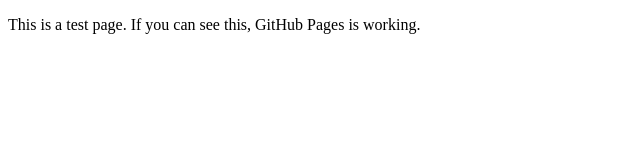
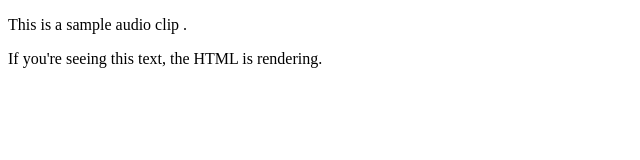
Before and after one commit to mbmotorcyclesproject/soundbite-host, a plain HTML site: page index.html in a window 1280 px wide. Shown: the whole page, without its empty margins (0-640 px from the left). Drawn offline with Linux system fonts and the light colour scheme.

Commit message:
Update index.html

```diff
--- a/index.html
+++ b/index.html
@@ -3,9 +3,19 @@
 <head>
   <meta charset="utf-8">
   <title>Soundcite Test</title>
-  <!-- <script src="soundcite.js"></script> -->
+  <script src="soundcite.js"></script>
 </head>
 <body>
-  <p>This is a test page. If you can see this, GitHub Pages is working.</p>
+  <p>
+    This is a
+    <span
+      data-soundcite-url="https://mbmotorcyclesproject.github.io/MBMP-home/07020209.wav"
+      data-soundcite-start="0"
+      data-soundcite-end="4000"
+      class="soundcite">
+      sample audio clip
+    </span>.
+  </p>
+  <p>If you're seeing this text, the HTML is rendering.</p>
 </body>
 </html>
```
